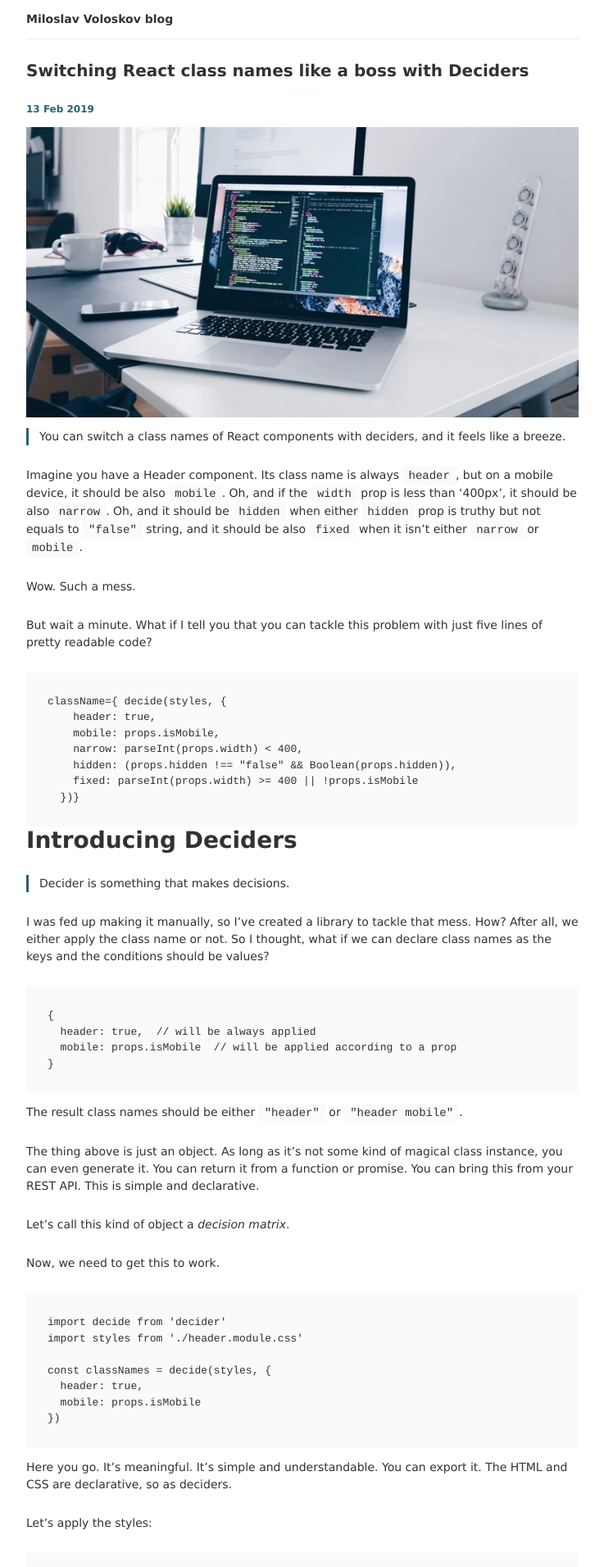
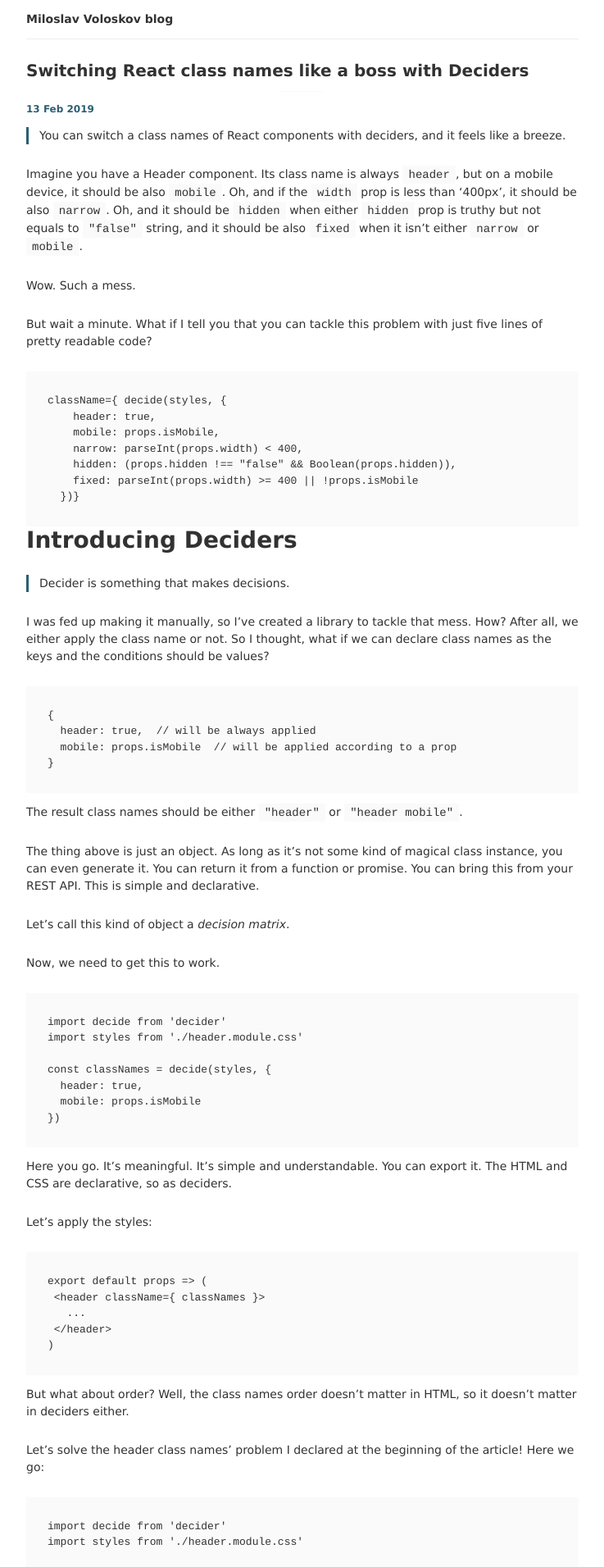
Before and after one commit to miloxeon/blog, a Jekyll site: the page built from _posts/2019-02-13-decider.md, in a window 1280 px wide. Shown: the top 1911 px of the page at 82% size, without its empty margins (271-1008 px from the left). Built offline with Jekyll 4.4.1, drawn with Linux system fonts in a browser that asks for light colours.

Commit message:
generic ass image removed

```diff
--- a/_posts/2019-02-13-decider.md
+++ b/_posts/2019-02-13-decider.md
@@ -2,7 +2,7 @@
 layout: post
 title: Switching React class names like a boss with Deciders
 tags: [dev, frontend, react]
-image: "/images/covers/decider.webp"
+# image: "/images/covers/decider.webp"
 tldr: You can switch a class names of React components with deciders, and it feels like a breeze.
 ---
 
```
Also changed, not shown: images/covers/decider.webp (deleted).
